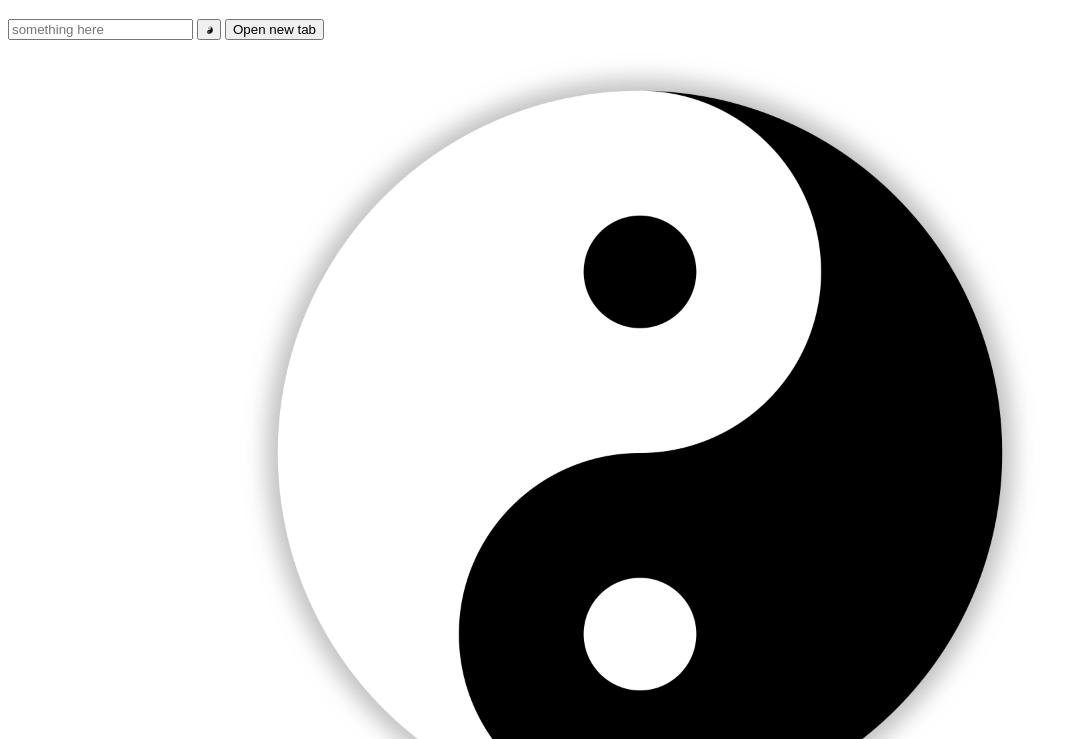
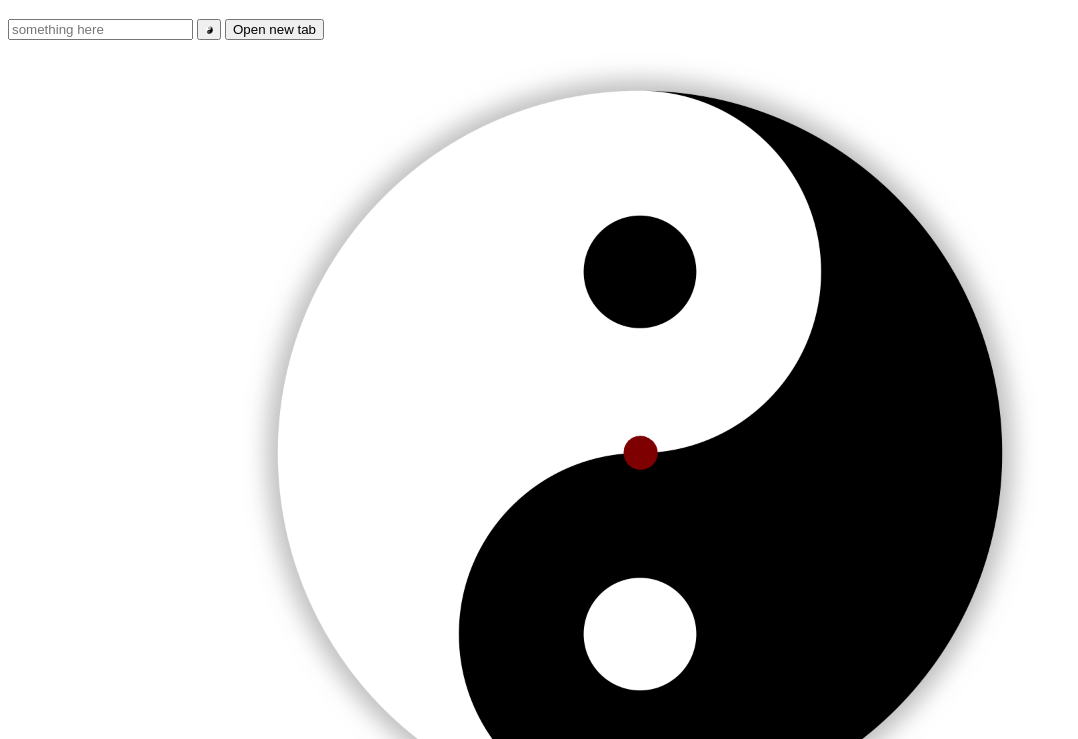
Before and after one commit to 17AIS/devsoc, a website: page public/index.html in a window 1280 px wide. Shown: the part 61-800 px from the top of the page, without its empty margins (0-1078 px from the left). Drawn offline with Linux system fonts and the light colour scheme.

Commit message:
Update index.html

```diff
--- a/public/index.html
+++ b/public/index.html
@@ -27,7 +27,7 @@
 
 
         <div style="text-align: center;" id="ting">
-            <img src= "yinyang.png" width="800" height="800">
+            <img src= "yinyangred.png" width="800" height="800">
         </div>
 
         <button id="signButton">Check star sign</button>
```
